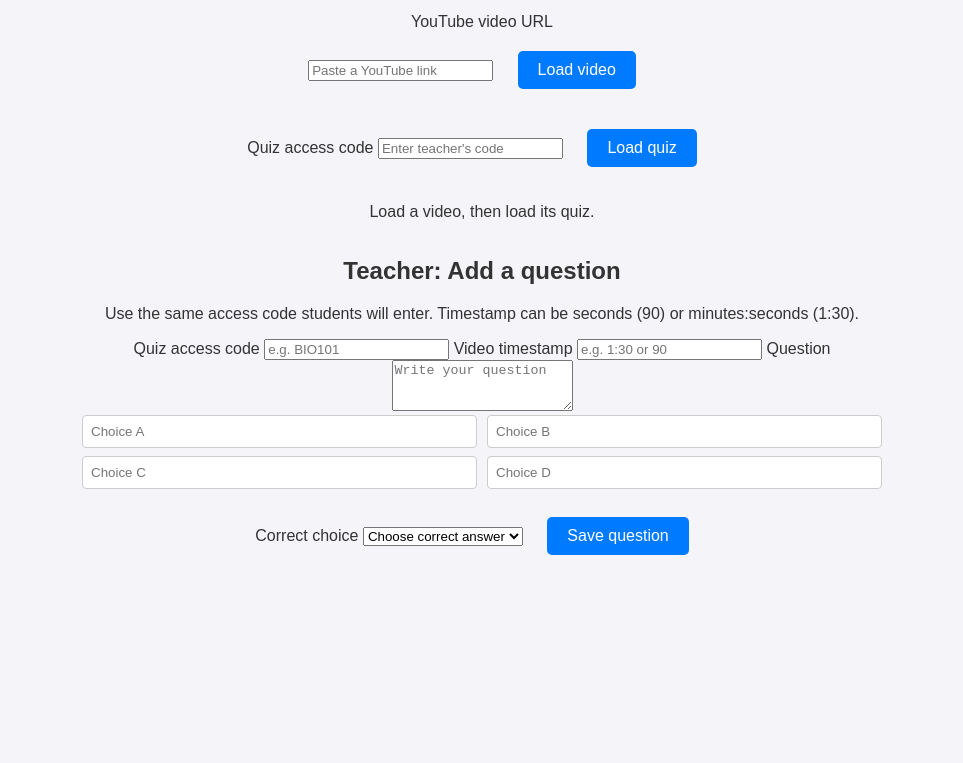
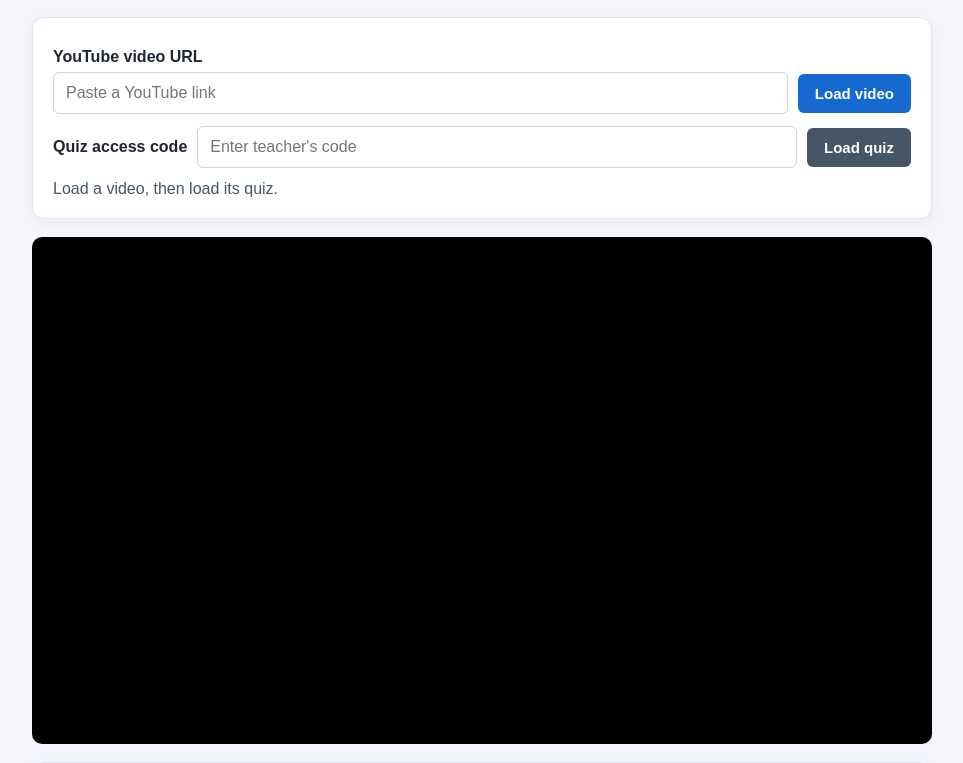
Before and after one commit to rthakker123/Interactive-Learning-Video, a website: page index.html in a window 1280 px wide. Shown: the part 121-884 px from the top of the page, without its empty margins (158-1121 px from the left). Before the commit the page ends 800 px from the top, so only its background shows below. Drawn offline with Linux system fonts and the light colour scheme.

Commit message:
Style interactive learning video interface

```diff
--- a/resources/styles.css
+++ b/resources/styles.css
@@ -1,62 +1,103 @@
+* { box-sizing: border-box; }
 body {
   font-family: Arial, sans-serif;
-  background-color: #f4f4f9;
-  color: #333;
+  background: #f4f6fb;
+  color: #202533;
   margin: 0;
+  padding: 24px 16px;
+}
+.container { max-width: 900px; margin: 0 auto; }
+.page-header { text-align: center; margin-bottom: 22px; }
+.page-header h1 { margin-bottom: 8px; }
+.page-header p, .helper { color: #5e6678; }
+.panel {
+  background: #fff;
+  border: 1px solid #e0e5ef;
+  border-radius: 12px;
   padding: 20px;
-  text-align: center;
+  margin: 18px 0;
+  box-shadow: 0 3px 12px rgba(20, 35, 70, .05);
 }
+label { display: block; font-weight: 600; margin: 10px 0 6px; text-align: left; }
+input, textarea, select {
+  width: 100%;
+  min-width: 0;
+  padding: 11px 12px;
+  border: 1px solid #cbd2df;
+  border-radius: 6px;
+  font: inherit;
+  background: #fff;
+}
+textarea { resize: vertical; }
+.url-row { display: flex; gap: 10px; align-items: center; }
+.url-row input { flex: 1; }
+.access-row { margin-top: 12px; }
+.access-row label { margin: 0; white-space: nowrap; }
+.btn {
+  padding: 11px 17px;
+  font-size: 15px;
+  cursor: pointer;
+  border: 0;
+  background: #1769d2;
+  color: #fff;
+  border-radius: 6px;
+  font-weight: 600;
+}
+.btn:hover { background: #1055ae; }
+.btn.secondary { background: #475569; }
+.btn:disabled { opacity: .6; cursor: not-allowed; }
+.status { margin: 12px 0 0; color: #475569; }
+.error { color: #b42318 !important; }
+.video-container {
+  position: relative;
+  width: 100%;
+  aspect-ratio: 16 / 9;
+  background: #000;
+  border-radius: 10px;
+  overflow: hidden;
+}
+#interactive-video, #interactive-video iframe { width: 100%; height: 100%; }
 .overlay {
   position: absolute;
-  top: 0;
-  left: 0;
-  width: 100%;
-  height: 100%;
-  background: rgba(0, 0, 0, 0.85);
+  inset: 0;
+  background: rgba(8, 13, 25, .94);
   color: #fff;
   display: flex;
   justify-content: center;
   align-items: center;
   z-index: 10;
+  padding: 20px;
+  overflow-y: auto;
 }
-.btn:hover {
-  background-color: #0056b3;
+.hidden { display: none !important; }
+.overlay-content { width: min(100%, 650px); text-align: left; }
+.overlay-content h2 { margin-top: 0; }
+.answer-options { display: grid; gap: 10px; }
+.answer-button {
+  padding: 12px 14px;
+  border: 1px solid #64748b;
+  border-radius: 7px;
+  background: #1e293b;
+  color: #fff;
+  text-align: left;
+  font: inherit;
+  cursor: pointer;
 }
-.btn {
-  padding: 10px 20px;
-  font-size: 16px;
-  cursor: pointer;
-  border: none;
-  background-color: #007bff;
-  color: white;
-  border-radius: 5px;
-  transition: background 0.2s;
-  margin: 20px;
+.answer-button:hover:not(:disabled) { background: #334155; }
+.answer-button:disabled { cursor: default; opacity: .8; }
+.feedback { min-height: 1.4em; font-weight: 700; }
+.feedback.correct { color: #86efac; }
+.feedback.incorrect { color: #fca5a5; }
+.teacher-panel h2 { margin-top: 0; }
+.choice-input-row { display: flex; gap: 10px; margin: 10px 0; }
+.choice-input-row input { flex: 1; }
+#question-form > .btn { margin-top: 14px; }
+@media (max-width: 620px) {
+  body { padding: 12px; }
+  .panel { padding: 14px; }
+  .url-row, .choice-input-row { flex-direction: column; align-items: stretch; }
+  .access-row label { white-space: normal; }
+  .url-row .btn { width: 100%; }
+  .overlay { padding: 12px; }
+  .answer-button { padding: 9px; }
 }
-.hidden {
-  display: none;
-}
-.container {
-  max-width: 800px;
-  margin: 0 auto;
-}
-.video-container {
-  position: relative;
-  width: 100%;
-  background-color: #000;
-  border-radius: 8px;
-  overflow: hidden;
-}
-.choice-input-row {
-  display: flex;
-  gap: 10px;
-  margin-bottom: 8px;
-}
-
-.choice-input-row input {
-  width: 100%;
-  padding: 8px;
-  box-sizing: border-box;
-  border: 1px solid #ccc;
-  border-radius: 4px;
-}
```
